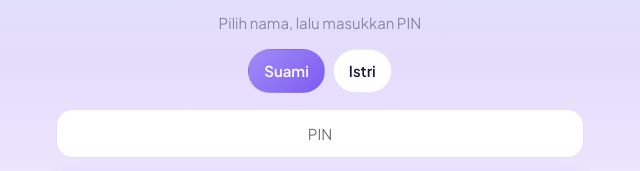
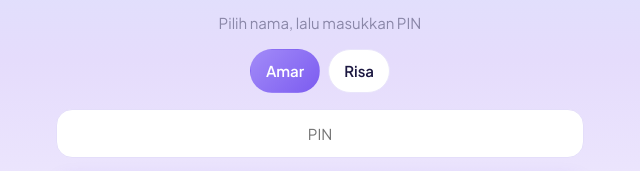
Before and after one commit to mujadidamar/keuangan, a plain HTML site: page index.html in a window 1280 px wide. Shown: the part 239-410 px from the top of the page, 320-960 px from the left. Drawn offline with Linux system fonts and the light colour scheme.

Commit message:
Add files via upload

```diff
--- a/index.html
+++ b/index.html
@@ -72,7 +72,7 @@ nav svg{width:24px;height:24px;fill:none;stroke:currentColor;stroke-width:1.9;st
 <script>
 /* ===== KONFIGURASI ===== */
 const API_URL = 'https://script.google.com/macros/s/AKfycbwu7-tCu-wJbOmb4GdykiUQMnYSlKwfph-izp42URoFm6EzbvfkH-nB4mKE7ueuC2ORxA/exec';
-const NAMA = ['Suami', 'Istri']; // harus sama dengan nama di Code.gs
+const NAMA = ['Amar', 'Risa']; // harus sama dengan nama di Code.gs
 
 const $ = s => document.querySelector(s);
 const rp = n => 'Rp ' + Math.round(n).toLocaleString('id-ID');
```
